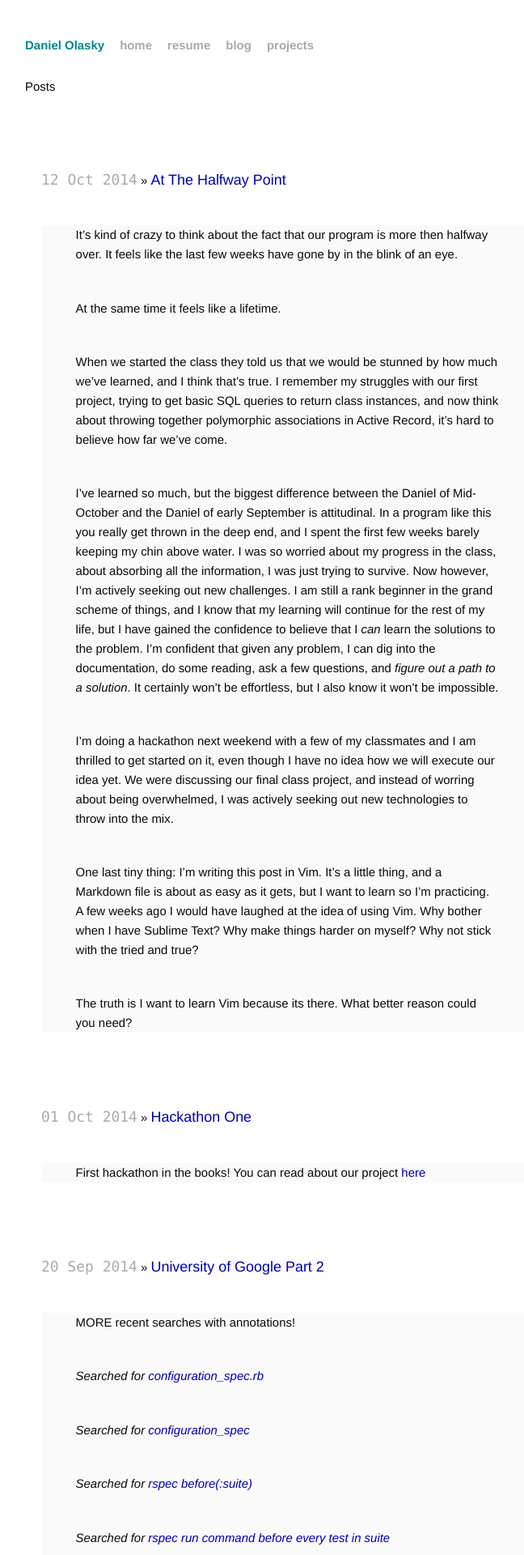
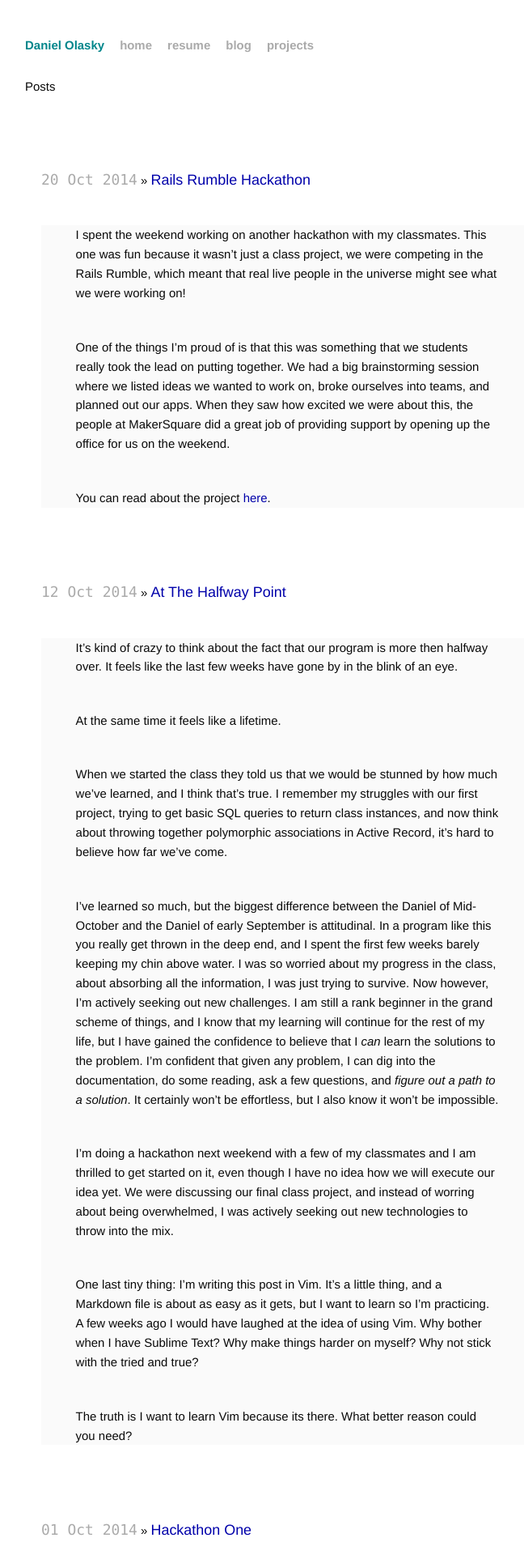
Before and after one commit to delasky/delasky.github.io, a Jekyll site: the page built from blog/index.html, in a window 1280 px wide. Shown: the top 1920 px of the page at 81% size, without its empty margins (295-943 px from the left). Built offline with Jekyll 4.4.1, drawn with Linux system fonts in a browser that asks for light colours; nearby versions of some CDN libraries; library files that are not in the unit come from our copies; Markdown is read by kramdown in place of the engine named in the settings.

Commit message:
added new blog post

```diff
--- /dev/null
+++ b/_posts/2014-10-20-rails-rumble.md
@@ -0,0 +1,10 @@
+---
+layout: posts
+title: Rails Rumble Hackathon
+---
+
+I spent the weekend working on another hackathon with my classmates. This one was fun because it wasn't just a class project, we were competing in the Rails Rumble, which meant that real live people in the universe might see what we were working on!
+
+One of the things I'm proud of is that this was something that we students really took the lead on putting together. We had a big brainstorming session where we listed ideas we wanted to work on, broke ourselves into teams, and planned out our apps. When they saw how excited we were about this, the people at MakerSquare did a great job of providing support by opening up the office for us on the weekend.
+
+You can read about the project [here](/projects).
--- a/css/main.css
+++ b/css/main.css
@@ -73,6 +73,7 @@ a:visited { color: #a0a; }
 
 .project-thumbnail {
   max-width: 100%;
+  text-align: center;
 }
 
 .project-grid {
--- a/projects/index.html
+++ b/projects/index.html
@@ -7,4 +7,8 @@ layout: default
 	<p>Flight Calendar App</p>
 	<small>Sinatra and Nokogiri</small>
 	</li>
+	<li class="project-grid"><a href='/projects/rails_rumble'><img class="project-thumbnail" src="../images/griddit.png"></a><br>
+	<p>Griddit App</p>
+	<small>Rails, AngularJS and Raphael</small>
+	</li>
 </ul>
```
Also changed, not shown: projects/rails_rumble/index.html (added, +14 -0 lines), images/griddit.png (added).
